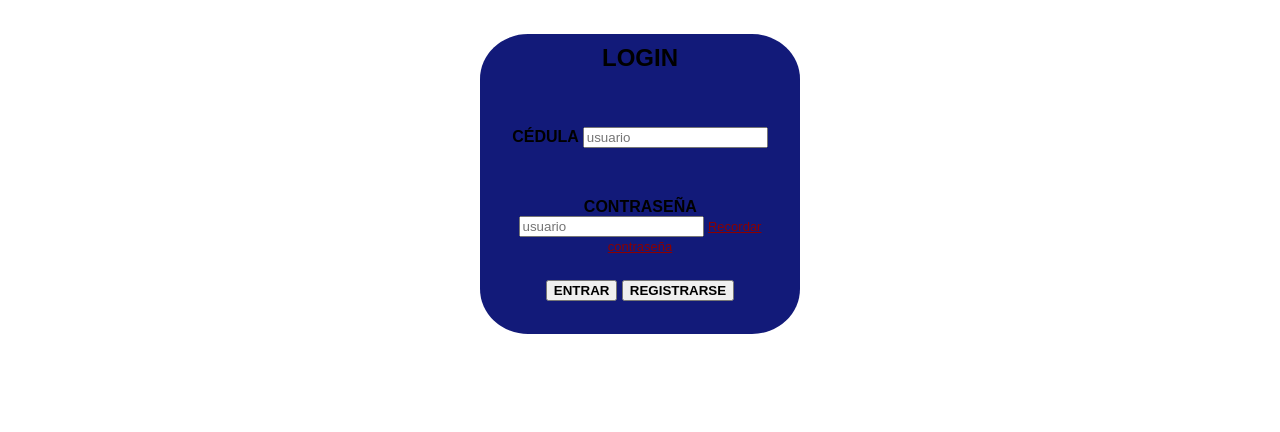
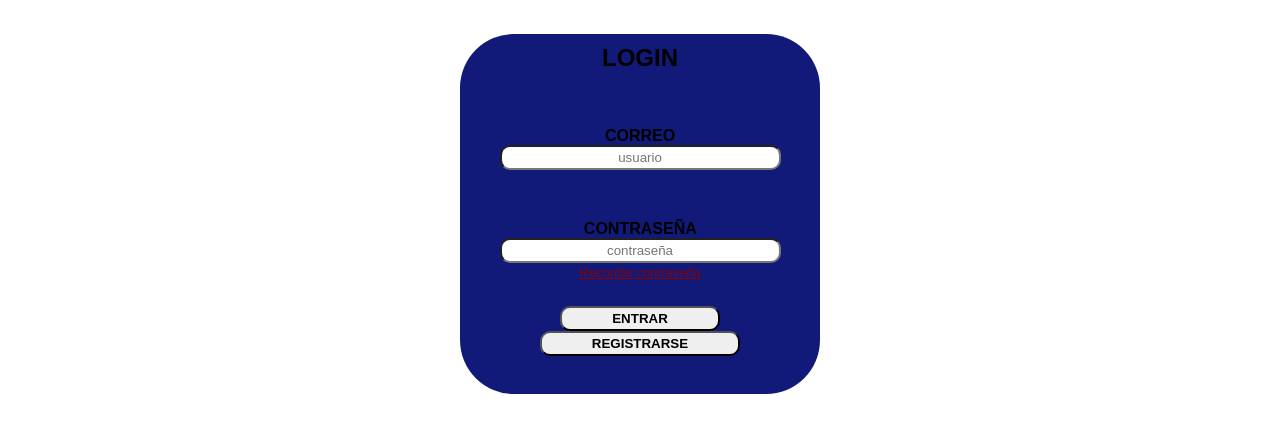
Before and after one commit to jorgeazapata/inventar, a plain HTML site: page index.html in a window 1280 px wide. Shown: the part 104-536 px from the top of the page. Drawn offline with Linux system fonts and the light colour scheme.

Commit message:
upload index

```diff
--- a/css/main.css
+++ b/css/main.css
@@ -142,8 +142,8 @@ h1 {
 .formulario {
     flex-direction: column;
     justify-content: space-around;
-    width: 320px;
-    height: 300px;
+    width: 360px;
+    height: 360px;
     cursor: pointer;
     background-color: #121A79;
     border-radius: 15%;
@@ -166,3 +166,9 @@ h2 {
     font-weight: 900;
     font-size: 50;
 }
+input {
+    padding: 3px 50px;
+    text-align: center;
+    align-items: auto;
+    border-radius: 10px 10px 10px 10px;
+}
--- a/index.html
+++ b/index.html
@@ -35,12 +35,13 @@
 		<form action="">
 			<h2>LOGIN</h2>
 			<div class="label">
-				<label>CÉDULA</label>
+				<label>CORREO</label>
 				<input type="text" placeholder="usuario" id="usuario">
 			</div>
 			<div class="label">
 				<label>CONTRASEÑA</label>
-				<input type="password" placeholder="usuario" id="clave">
+				<input type="password" placeholder="contraseña" id="clave">
+				<br>
 				<a href="recordar_clave.html">Recordar contraseña</a>
 			</div>
 				<input class="boton" type="button" value="ENTRAR" onclick="login">
```
